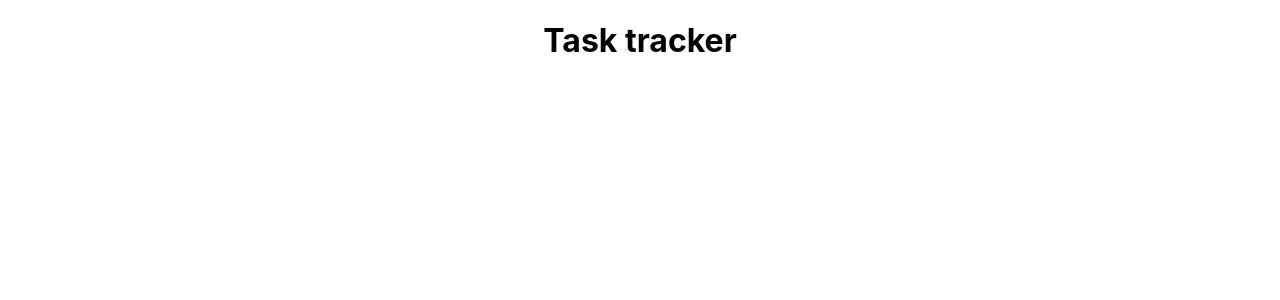
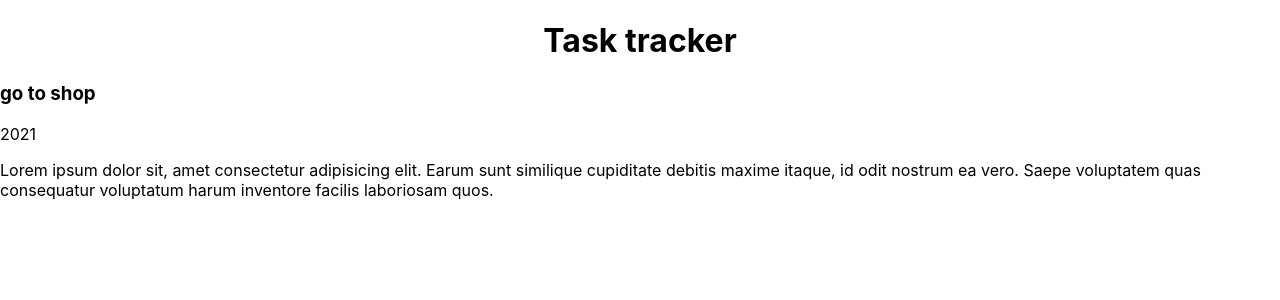
Before and after one commit to PeterOsoo/react-task-tracker, a React (Create React App) app: page / in a window 1280 px wide. Shown: the top 300 px of the page. Built offline with nearby package versions, Linux system fonts and the light colour scheme.

Commit message:
create Tasks component  and data.js file

```diff
--- a/src/App.js
+++ b/src/App.js
@@ -1,7 +1,8 @@
 import "./App.css"
+import Tasks from "./components/Tasks"
 
 const App = () => {
-	return <h1>Task tracker</h1>
+	return <Tasks />
 }
 
 export default App
--- /dev/null
+++ b/src/components/Tasks.js
@@ -0,0 +1,20 @@
+import React from "react"
+
+const Tasks = () => {
+	const date = new Date()
+	return (
+		<div>
+			<h1>Task tracker</h1>
+			<h3>go to shop</h3>
+			<p> {date.getFullYear()} </p>
+			<p>
+				Lorem ipsum dolor sit, amet consectetur adipisicing elit. Earum sunt
+				similique cupiditate debitis maxime itaque, id odit nostrum ea vero.
+				Saepe voluptatem quas consequatur voluptatum harum inventore facilis
+				laboriosam quos.
+			</p>
+		</div>
+	)
+}
+
+export default Tasks
```
Also changed, not shown: src/components/data.js (added).
